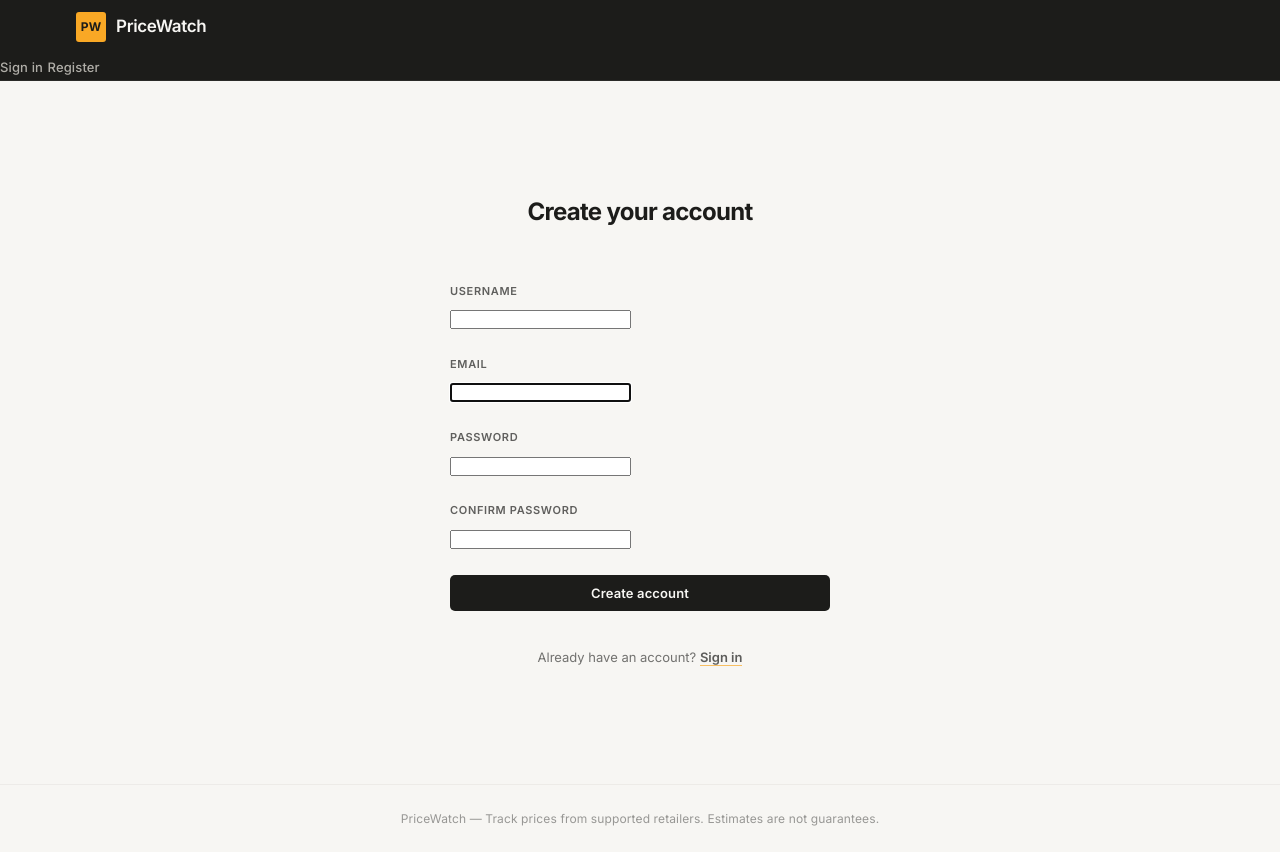
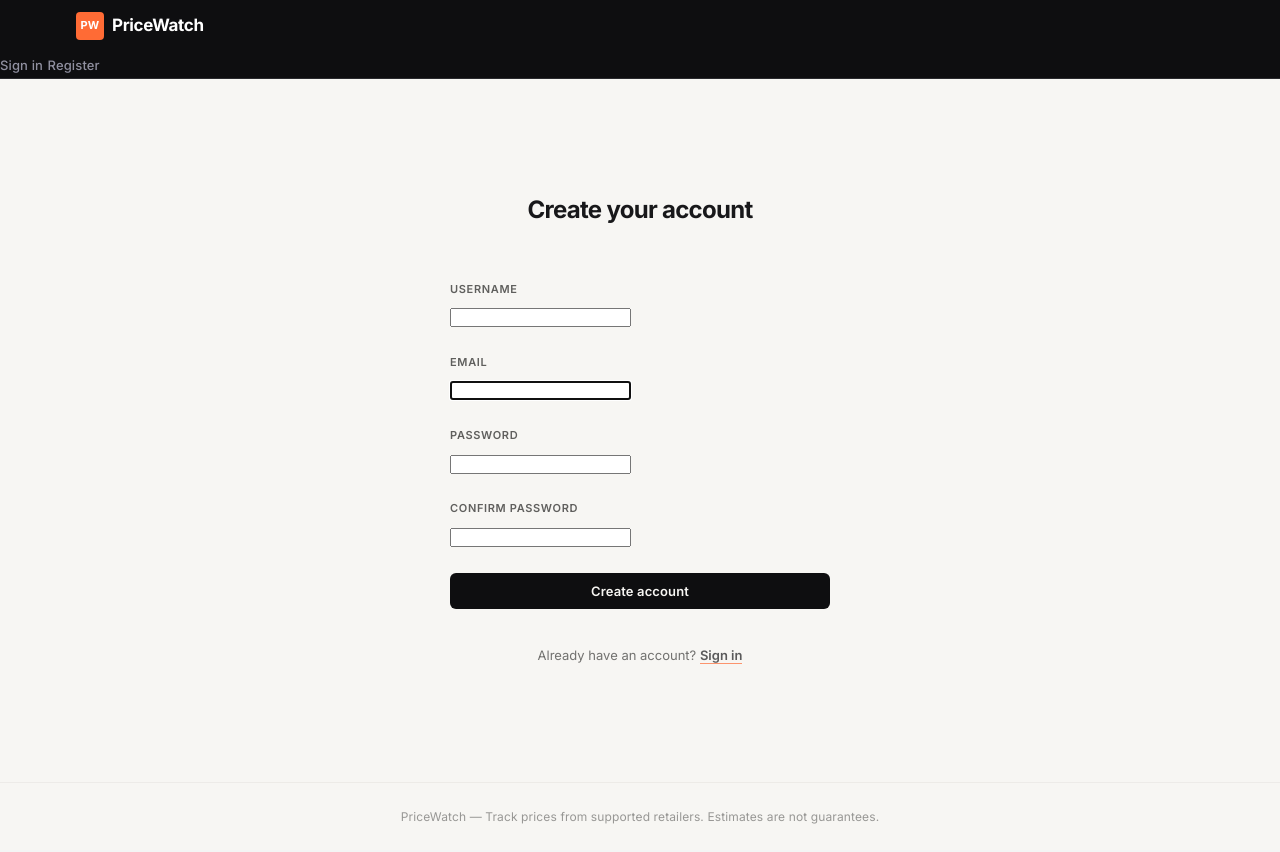
Before and after one commit to akhildec24/PriceWatch, a Django app: page /accounts/register/ in a window 1280 px wide. After the commit the page ends 824 px from the top, so only its background shows below. Run offline with Django 5.2, Linux system fonts and the light colour scheme; parts of the project's set-up code (start-up, migrations or seed data) failed here and were passed over; some libraries are stand-ins or nearby versions.

Commit message:
Redesign header and refine UI to modern dark theme
- Header: pure near-black (#0E0E10) with backdrop blur
- Logo: orange accent box with white text (no more yellow)
- Brand name: bold white for strong contrast
- Nav links: cooler grey (#9090A0) with white hover
- Accent button: orange (#FF6B35) with white text
- All yellow accents replaced with orange across UI
- Badges, prediction bar, section borders, auth links updated
- Warning messages use orange-soft background
- Rounded corners increased for softer, modern feel
- Shadows refined for more depth and polish

```diff
--- a/static/css/base.css
+++ b/static/css/base.css
@@ -3,13 +3,16 @@
     --color-light-grey: #E4E2DD;
     --color-mid-grey: #C7C4BD;
     --color-charcoal: #3A3A38;
-    --color-matte-black: #1C1C1A;
-    --color-signal-red: #C53030;
-    --color-bright-yellow: #F9A825;
-    --color-soft-yellow: #FCE58A;
+    --color-matte-black: #18181A;
+    --color-near-black: #0E0E10;
+    --color-signal-red: #E5484D;
+    --color-accent: #FF6B35;
+    --color-accent-soft: #FFE4D6;
+    --color-accent-hover: #E85A28;
     --color-muted-olive: #6B7B3A;
     --color-muted-blue: #4A5C6A;
     --color-white: #FFFFFF;
+    --color-border-dark: #2A2A2E;
 
     --font-sans: 'Inter', -apple-system, BlinkMacSystemFont, 'Segoe UI', Helvetica, Arial, sans-serif;
     --font-mono: 'JetBrains Mono', 'SF Mono', 'Monaco', 'Consolas', monospace;
@@ -21,16 +24,18 @@
     --space-xl: 3.5rem;
     --space-2xl: 5rem;
 
-    --radius-sm: 3px;
-    --radius: 5px;
-    --radius-lg: 8px;
+    --radius-sm: 4px;
+    --radius: 6px;
+    --radius-lg: 10px;
+    --radius-xl: 14px;
 
     --transition: 180ms cubic-bezier(0.4, 0, 0.2, 1);
     --transition-slow: 300ms cubic-bezier(0.4, 0, 0.2, 1);
 
-    --shadow-sm: 0 1px 2px rgba(0, 0, 0, 0.04);
-    --shadow-md: 0 2px 8px rgba(0, 0, 0, 0.06);
-    --shadow-lg: 0 4px 16px rgba(0, 0, 0, 0.08);
+    --shadow-sm: 0 1px 3px rgba(0, 0, 0, 0.06);
+    --shadow-md: 0 4px 12px rgba(0, 0, 0, 0.08);
+    --shadow-lg: 0 8px 24px rgba(0, 0, 0, 0.10);
+    --shadow-xl: 0 16px 40px rgba(0, 0, 0, 0.12);
 }
 
 *,
@@ -71,11 +76,13 @@ a:hover {
 
 /* Navigation */
 .nav {
-    background: var(--color-matte-black);
-    border-bottom: 1px solid #2A2A28;
+    background: var(--color-near-black);
+    border-bottom: 1px solid var(--color-border-dark);
     position: sticky;
     top: 0;
     z-index: 100;
+    backdrop-filter: blur(12px);
+    -webkit-backdrop-filter: blur(12px);
 }
 
 .nav__inner {
@@ -90,32 +97,33 @@ a:hover {
 .nav__brand {
     display: flex;
     align-items: center;
-    gap: 0.625rem;
-    color: var(--color-off-white);
+    gap: 0.5rem;
+    color: var(--color-white);
 }
 
 .nav__brand:hover {
-    color: var(--color-off-white);
+    color: var(--color-white);
 }
 
 .nav__logo {
     display: inline-flex;
     align-items: center;
     justify-content: center;
-    width: 30px;
-    height: 30px;
-    background: var(--color-bright-yellow);
-    color: var(--color-matte-black);
+    width: 28px;
+    height: 28px;
+    background: var(--color-accent);
+    color: var(--color-white);
     font-weight: 700;
-    font-size: 0.75rem;
+    font-size: 0.6875rem;
     border-radius: var(--radius-sm);
     letter-spacing: 0.02em;
 }
 
 .nav__name {
-    font-weight: 600;
+    font-weight: 700;
     font-size: 1.0625rem;
     letter-spacing: -0.02em;
+    color: var(--color-white);
 }
 
 .nav__toggle {
@@ -164,7 +172,7 @@ a:hover {
 }
 
 .nav__link {
-    color: #B0AEA8;
+    color: #9090A0;
     font-size: 0.8125rem;
     font-weight: 500;
     transition: color var(--transition);
@@ -312,24 +320,24 @@ p {
 }
 
 .btn--primary {
-    background: var(--color-matte-black);
+    background: var(--color-near-black);
     color: var(--color-off-white);
 }
 
 .btn--primary:hover {
     background: var(--color-charcoal);
-    color: var(--color-off-white);
+    color: var(--color-white);
     box-shadow: var(--shadow-sm);
 }
 
 .btn--accent {
-    background: var(--color-bright-yellow);
-    color: var(--color-matte-black);
+    background: var(--color-accent);
+    color: var(--color-white);
 }
 
 .btn--accent:hover {
-    background: var(--color-soft-yellow);
-    color: var(--color-matte-black);
+    background: var(--color-accent-hover);
+    color: var(--color-white);
     box-shadow: var(--shadow-sm);
 }
 
@@ -730,7 +738,7 @@ p {
 .auth-page__footer a {
     font-weight: 600;
     color: var(--color-matte-black);
-    border-bottom: 1px solid var(--color-bright-yellow);
+    border-bottom: 1px solid var(--color-accent);
 }
 
 .auth-page__footer a:hover {
```
Also changed, not shown: other parts of static/css/base.css (+16 -16 lines).
